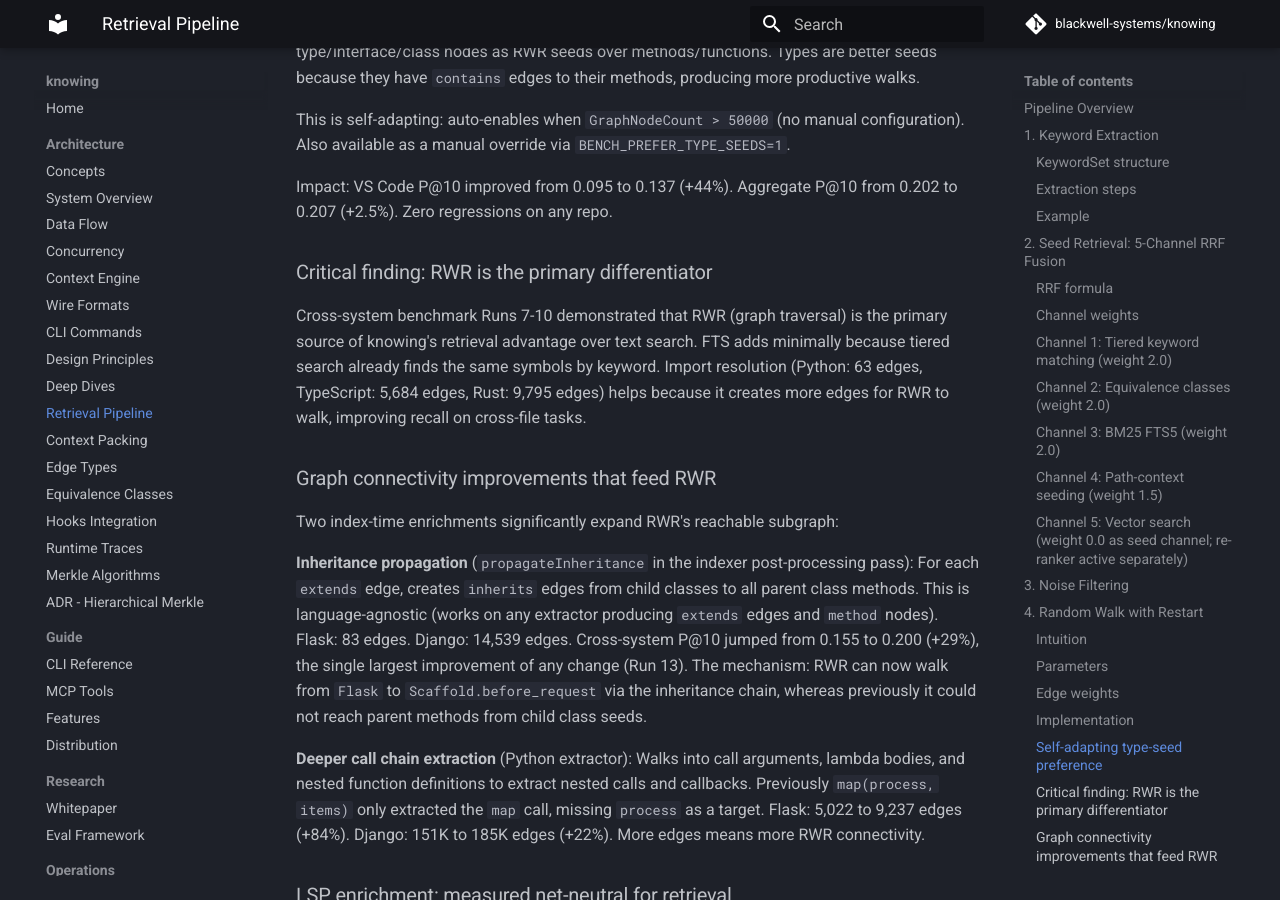
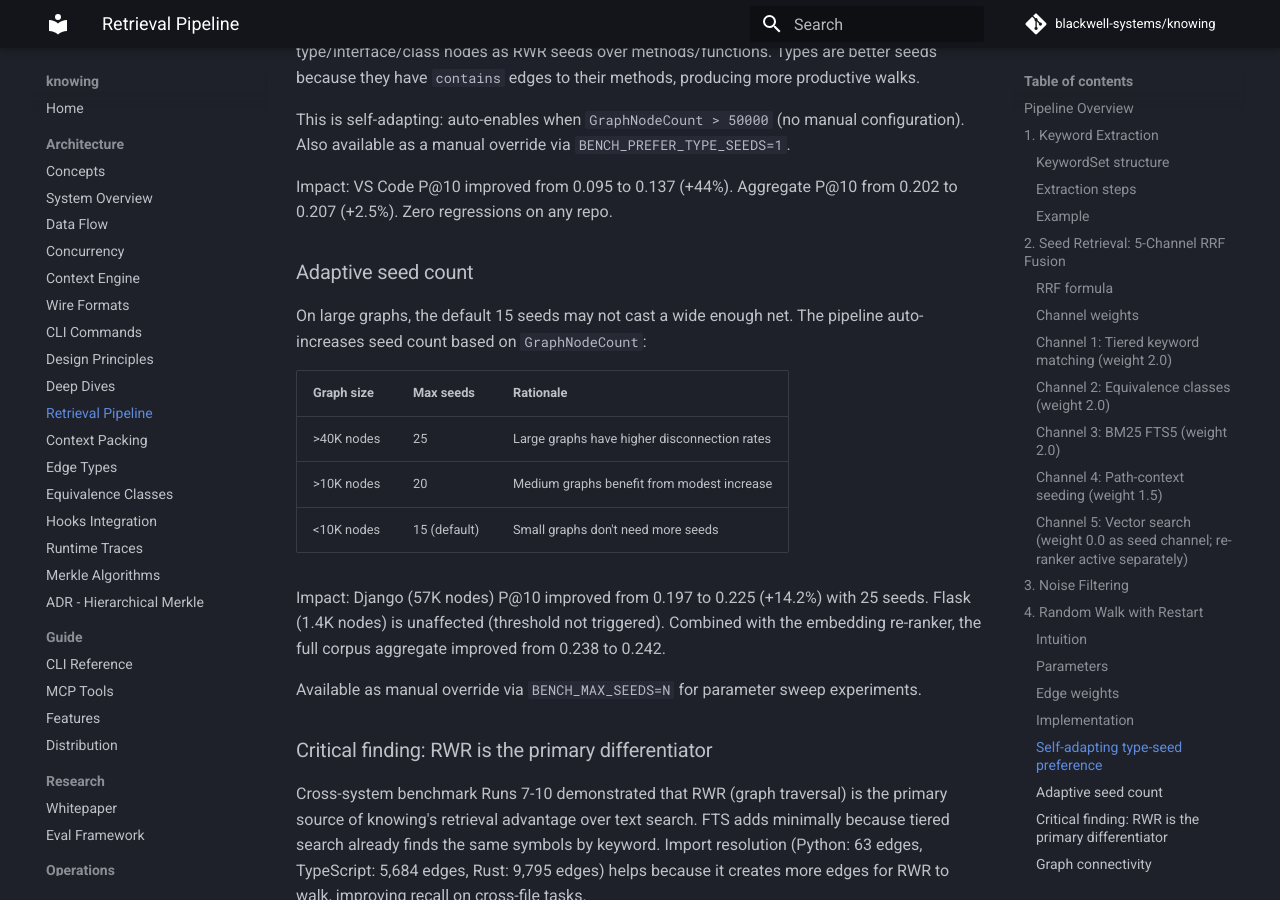
Before and after one commit to blackwell-systems/knowing, an MkDocs documentation site: the page built from docs/architecture/retrieval-pipeline.md, in a window 1280 px wide and 900 px high, scrolled down 13479 px. Built offline with MkDocs 1.6.1 and Material for MkDocs 9.7.7, drawn with Linux system fonts in a browser that asks for light colours; comment, search, counter and statistics services are not loaded.

Commit message:
docs: document adaptive seed count, wire BENCH_MAX_SEEDS for sweeps

```diff
--- a/docs/architecture/retrieval-pipeline.md
+++ b/docs/architecture/retrieval-pipeline.md
@@ -494,6 +494,23 @@ Also available as a manual override via `BENCH_PREFER_TYPE_SEEDS=1`.
 
 Impact: VS Code P@10 improved from 0.095 to 0.137 (+44%). Aggregate P@10 from 0.202 to
 0.207 (+2.5%). Zero regressions on any repo.
+
+### Adaptive seed count
+
+On large graphs, the default 15 seeds may not cast a wide enough net. The pipeline
+auto-increases seed count based on `GraphNodeCount`:
+
+| Graph size | Max seeds | Rationale |
+|------------|-----------|-----------|
+| >40K nodes | 25 | Large graphs have higher disconnection rates |
+| >10K nodes | 20 | Medium graphs benefit from modest increase |
+| <10K nodes | 15 (default) | Small graphs don't need more seeds |
+
+Impact: Django (57K nodes) P@10 improved from 0.197 to 0.225 (+14.2%) with 25 seeds.
+Flask (1.4K nodes) is unaffected (threshold not triggered). Combined with the embedding
+re-ranker, the full corpus aggregate improved from 0.238 to 0.242.
+
+Available as manual override via `BENCH_MAX_SEEDS=N` for parameter sweep experiments.
 
 ### Critical finding: RWR is the primary differentiator
 
```
Also changed, not shown: 1 other file.
